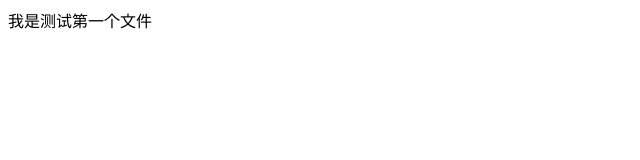
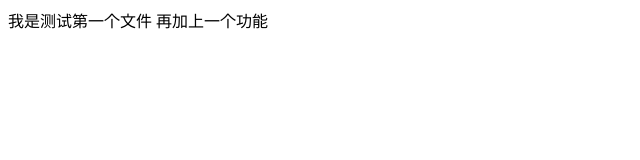
Before and after one commit to wangjuwang/wangjujnjun, a plain HTML site: page new_file.html in a window 1280 px wide. Shown: the whole page, without its empty margins (0-640 px from the left). Drawn offline with Linux system fonts and the light colour scheme.

Commit message:
第二次开始加

```diff
--- a/new_file.html
+++ b/new_file.html
@@ -6,5 +6,6 @@
 	</head>
 	<body>
 		我是测试第一个文件
+		再加上一个功能
 	</body>
 </html>
```
